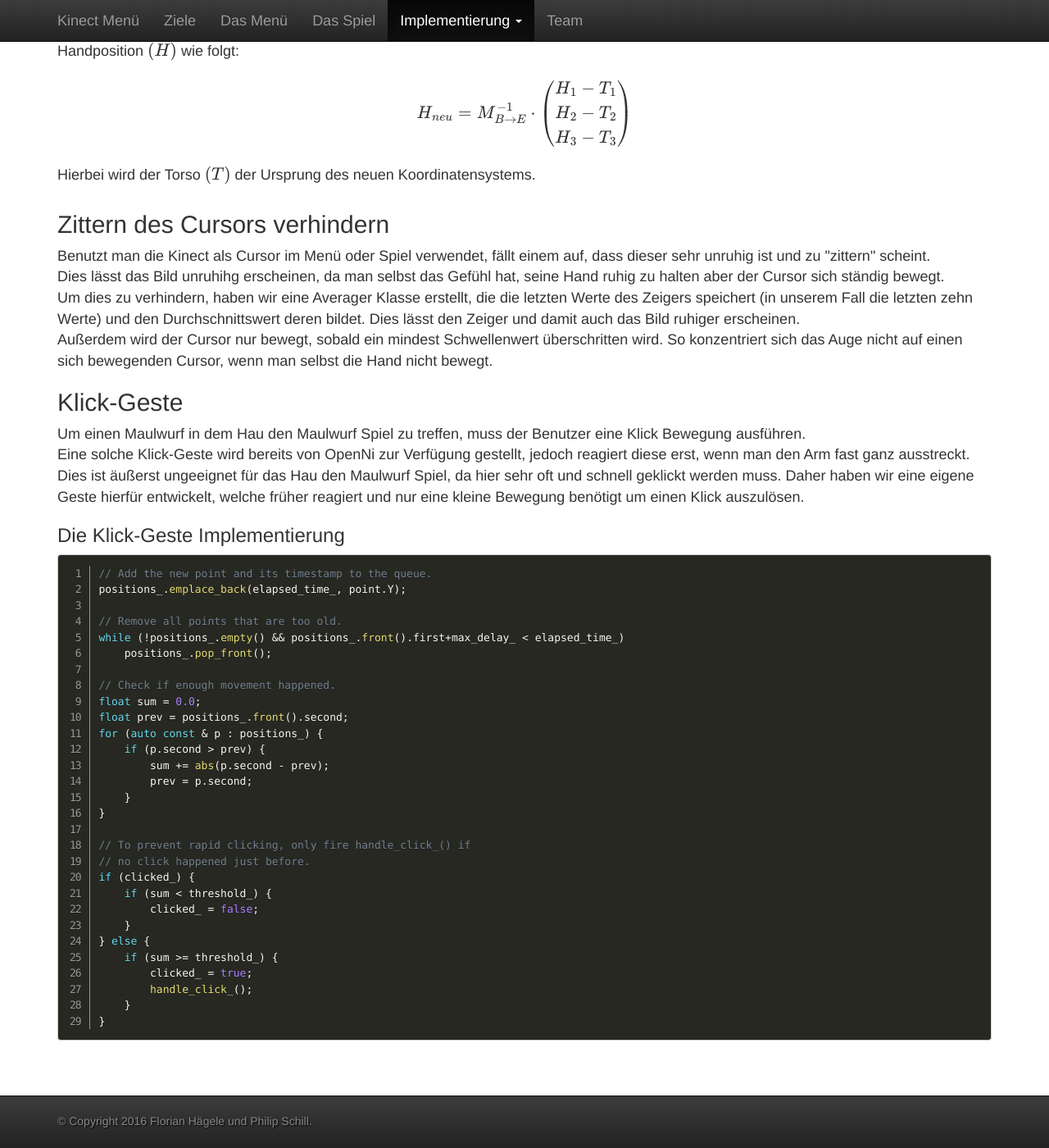
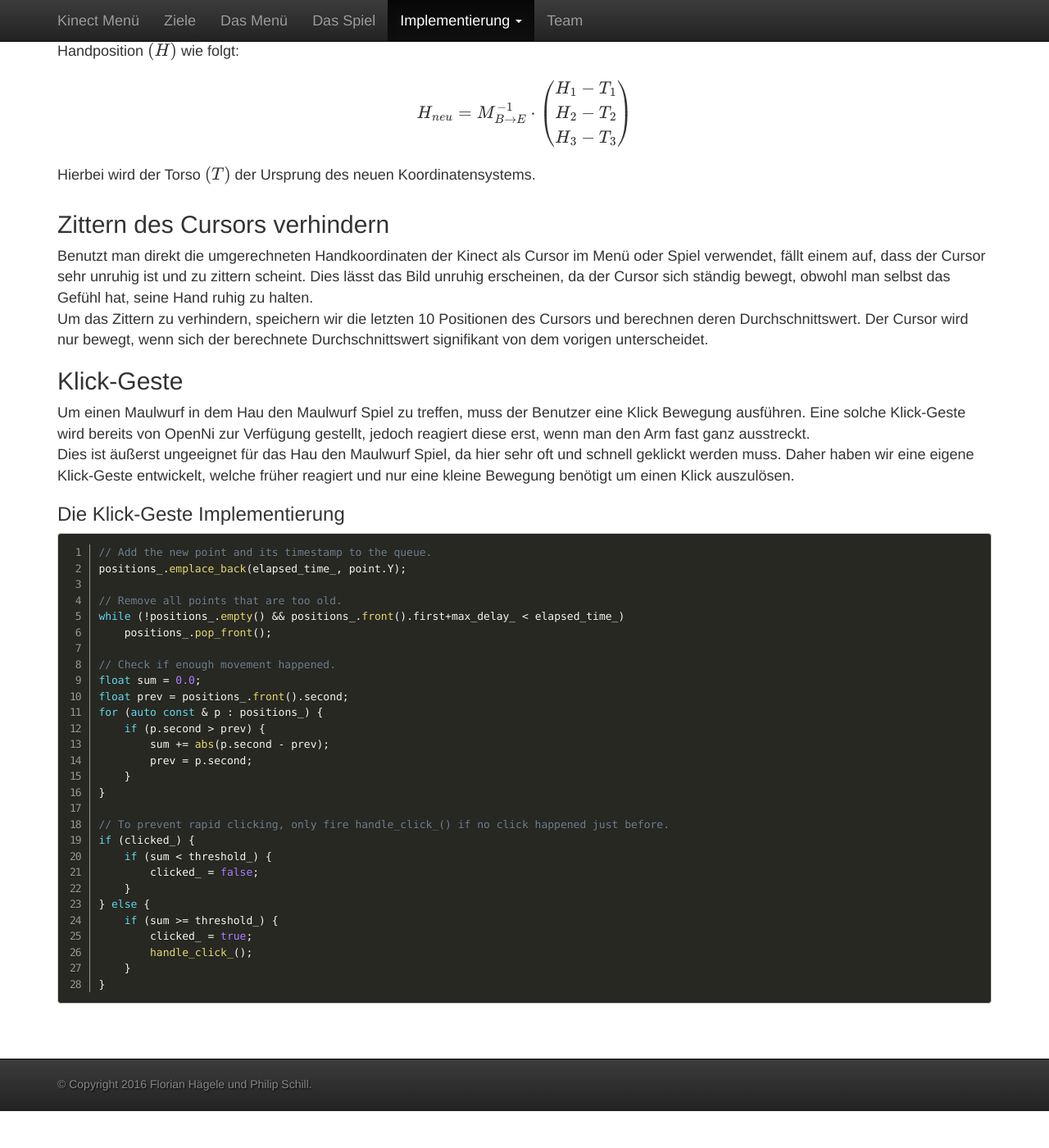
Before and after one commit to dagophil/sfml_openni, a Jekyll site: the page built from doc_src/_implementation/kinect.html, in a window 1280 px wide and 1400 px high, scrolled down 769 px. Shown: the whole window at 82% size. Built offline with Jekyll 4.4.1, drawn with Linux system fonts in a browser that asks for light colours; formulas are drawn with MathJax 3; after the commit the page ends 2124 px from its top, so only the background shows below that.

Commit message:
Minor text changes.

```diff
--- a/doc_src/_implementation/kinect.html
+++ b/doc_src/_implementation/kinect.html
@@ -54,16 +54,12 @@ menupos: 3
     </p>
     </div>
     <h2>Zittern des Cursors verhindern</h2>
-    Benutzt man die Kinect als Cursor im Menü oder Spiel verwendet, fällt einem auf, dass dieser sehr unruhig ist und zu "zittern" scheint.
-    <br/>Dies lässt das Bild unruhihg erscheinen, da man selbst das Gefühl hat, seine Hand ruhig zu halten aber der Cursor sich ständig bewegt.
-    <br/>Um dies zu verhindern, haben wir eine Averager Klasse erstellt, die die letzten Werte des Zeigers speichert (in unserem Fall die letzten zehn Werte) und den Durchschnittswert deren bildet. Dies lässt den Zeiger und damit auch das Bild ruhiger erscheinen.
-    <br/> Außerdem wird der Cursor nur bewegt, sobald ein mindest Schwellenwert überschritten wird.
-    So konzentriert sich das Auge nicht auf einen sich bewegenden Cursor, wenn man selbst die Hand nicht bewegt.
+    Benutzt man direkt die umgerechneten Handkoordinaten der Kinect als Cursor im Menü oder Spiel verwendet, fällt einem auf, dass der Cursor sehr unruhig ist und zu zittern scheint. Dies lässt das Bild unruhig erscheinen, da der Cursor sich ständig bewegt, obwohl man selbst das Gefühl hat, seine Hand ruhig zu halten.<br/>
+    Um das Zittern zu verhindern, speichern wir die letzten 10 Positionen des Cursors und berechnen deren Durchschnittswert. Der Cursor wird nur bewegt, wenn sich der berechnete Durchschnittswert signifikant von dem vorigen unterscheidet.
 
 	<h2>Klick-Geste</h2>
-    <p>Um einen Maulwurf in dem Hau den Maulwurf Spiel zu treffen, muss der Benutzer eine Klick Bewegung ausführen.
-    <br/> Eine solche Klick-Geste wird bereits von OpenNi zur Verfügung gestellt, jedoch reagiert diese erst, wenn man den Arm fast ganz ausstreckt.
-<br/>Dies ist äußerst ungeeignet für das Hau den Maulwurf Spiel, da hier sehr oft und schnell geklickt werden muss. Daher haben wir eine eigene Geste hierfür entwickelt, welche früher reagiert und nur eine kleine Bewegung benötigt um einen Klick auszulösen.  </p>
+    <p>Um einen Maulwurf in dem Hau den Maulwurf Spiel zu treffen, muss der Benutzer eine Klick Bewegung ausführen. Eine solche Klick-Geste wird bereits von OpenNi zur Verfügung gestellt, jedoch reagiert diese erst, wenn man den Arm fast ganz ausstreckt.<br/>
+    Dies ist äußerst ungeeignet für das Hau den Maulwurf Spiel, da hier sehr oft und schnell geklickt werden muss. Daher haben wir eine eigene Klick-Geste entwickelt, welche früher reagiert und nur eine kleine Bewegung benötigt um einen Klick auszulösen.</p>
     <h3> Die Klick-Geste Implementierung</h2>
 <pre class="line-numbers">
 <code class="language-cpp">
@@ -84,8 +80,7 @@ for (auto const & p : positions_) {
     }
 }
 
-// To prevent rapid clicking, only fire handle_click_() if
-// no click happened just before.
+// To prevent rapid clicking, only fire handle_click_() if no click happened just before.
 if (clicked_) {
     if (sum < threshold_) {
         clicked_ = false;
```
